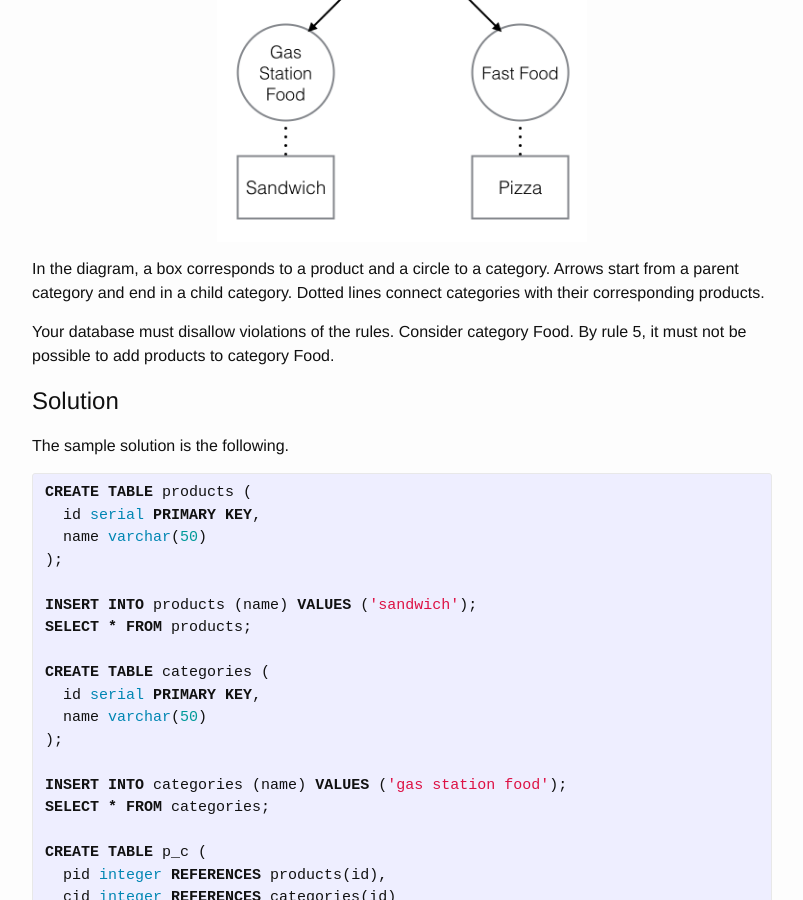
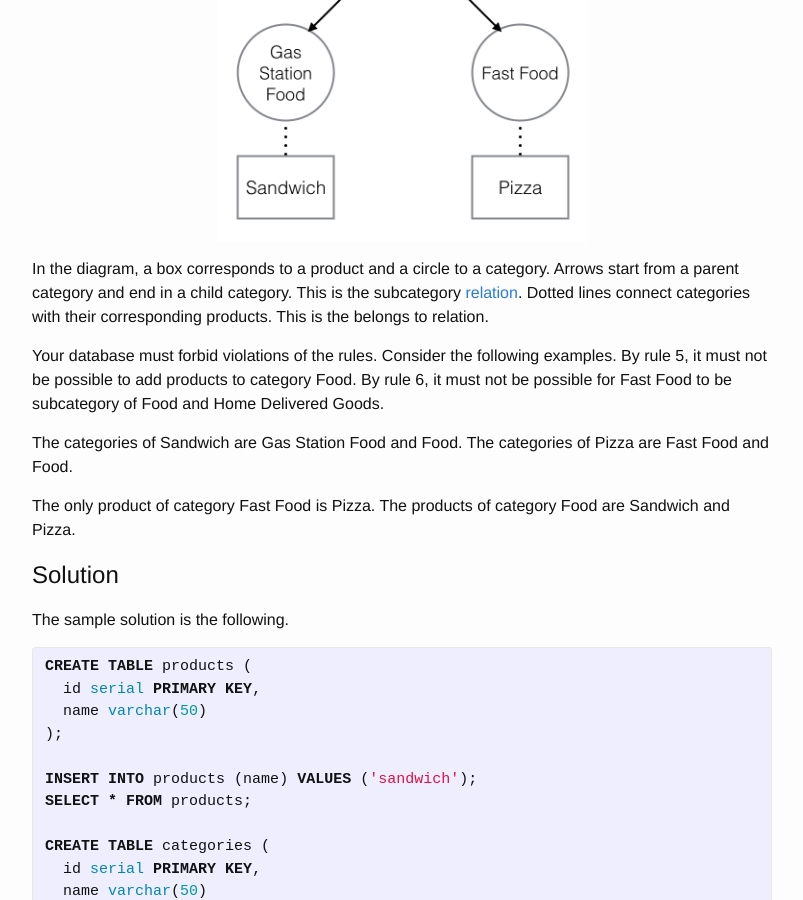
Before and after one commit to mrrusof/mrrusof.github.io, a Jekyll site: the page built from _posts/2016-10-17-the-product-category-problem.markdown, in a window 1280 px wide and 900 px high, scrolled down 809 px. Shown: the whole window, without its empty margins (238-1041 px from the left). Built offline with Jekyll 4.4.1, drawn with Linux system fonts in a browser that asks for light colours; some of the changed text lies outside the part shown.

Commit message:
WIP Write "The Product Category Problem".

```diff
--- a/_posts/2016-10-17-the-product-category-problem.markdown
+++ b/_posts/2016-10-17-the-product-category-problem.markdown
@@ -32,11 +32,20 @@
 
 In the diagram, a box corresponds to a product and a circle to a category.
 Arrows start from a parent category and end in a child category.
+This is the subcategory [relation](https://en.wikipedia.org/wiki/Binary_relation).
 Dotted lines connect categories with their corresponding products.
+This is the belongs to relation.
 
-Your database must disallow violations of the rules.
-Consider category Food.
+Your database must forbid violations of the rules.
+Consider the following examples.
 By rule 5, it must not be possible to add products to category Food.
+By rule 6, it must not be possible for Fast Food to be subcategory of Food and Home Delivered Goods.
+
+The categories of Sandwich are Gas Station Food and Food.
+The categories of Pizza are Fast Food and Food.
+
+The only product of category Fast Food is Pizza.
+The products of category Food are Sandwich and Pizza.
 
 # Solution
 
@@ -155,15 +164,11 @@
 The second part is the construction of two recursive queries, one for rule 7 and one for rule 8.
 The next section includes a reference implementation in Ruby that you can use to understand the semantics of the sample solution.
 
-<!-- <details> -->
+# Database schema
 
-<summary>
-Click here for an explanation of the construction of the database schema.
-</summary>
-<br>
+The following is an explanation of the construction of the database schema.
 
 <b>1. Each product has a name.</b>
-<br>
 <br>
 
 We create a table of products.
@@ -194,7 +199,6 @@
 
 <b>2. Each category has a name.</b>
 <br>
-<br>
 
 We create a table of categories.
 
@@ -224,12 +228,14 @@
 
 <b>3. Each product may belong to one or more categories.</b>
 <br>
-<br>
 
-**TODO**
+Meaning, each product may or may not belong to one or more categories.
+We assume that categories may correspond to multiple products.
+Given these reasons, the belongs to relation is a many-to-many relation.
+The following [associative table (a.k.a. cross-reference table)](https://en.wikipedia.org/wiki/Associative_entity) corresponds to relation belongs to.
 
 {% highlight sql %}
-CREATE TABLE p_c (
+CREATE TABLE belongs_to (
   pid integer REFERENCES products(id),
   cid integer REFERENCES categories(id)
 );
@@ -238,9 +244,9 @@
 Example usage.
 
 {% highlight sql %}
-INSERT INTO p_c (pid, cid) VALUES (1, 1);
+INSERT INTO belongs_to (pid, cid) VALUES (1, 1);
 SELECT products.name AS product, categories.name AS category
-  FROM products, p_c, categories
+  FROM products, belongs_to, categories
   WHERE products.id = pid AND cid = categories.id;
 {% endhighlight %}
 
@@ -254,32 +260,36 @@
 (1 row)
 {% endhighlight %}
 
-<b>4. Each category may have subcategories.</b>
-<br>
+<b>4. Each category may have subcategories.</b><br>
+<b>AND<b><br>
+<b>6. Each category may have only one parent.</b>
 <br>
 
+We address rules 4 and 6 in one step.
+These rules mean that the subcategory relation is a one-to-many relation.
+We implement the subcategory relation by appending an additional attribute to table `categories`.
+
 {% highlight sql %}
-CREATE TABLE sub_c (
-  parent integer REFERENCES categories(id),
-  child integer REFERENCES categories(id)
-);
+ALTER TABLE categories
+  ADD COLUMN parent integer
+  REFERENCES categories(id);
 {% endhighlight %}
 
 Example usage.
 
 {% highlight sql %}
 INSERT INTO categories (name) VALUES ('food');
-INSERT INTO sub_c (parent, child) VALUES (2, 1);
+UPDATE categories SET parent = 2 WHERE id = 1;
 SELECT c1.name AS parent, c2.name AS child
-  FROM sub_c, categories AS c1, categories AS c2
-  WHERE parent = c1.id AND child = c2.id;
+  FROM categories AS c1, categories AS c2
+  WHERE c1.id = c2.parent;
 {% endhighlight %}
 
 Gives.
 
 {% highlight asciidoc  %}
 INSERT 0 1
-INSERT 0 1
+UPDATE 1
  parent |      child
 --------+------------------
  food   | gas station food
@@ -287,7 +297,6 @@
 {% endhighlight %}
 
 <b>5. Categories that have products do not have subcategories.</b>
-<br>
 <br>
 
 {% highlight sql %}
@@ -342,22 +351,17 @@
 (1 row)
 {% endhighlight %}
 
-<!-- </details> -->
-<br>
+# Recursive queries
 
-<!-- <details> -->
+The following is an explanation of the two recursive queries.
 
-<summary>
-Click here for an explanation of the two recursive queries.
-</summary>
+<b>6. You may ask a product for its corresponding categories.</b>
 <br>
 
 For rule 6, we construct SQL function `categories(product_id)` that returns the categories for given product id.
 For example, for product sandwich, the categories are `gas station food` and `food`.
 
 <b>TODO</b>
-
-<b>6. You may ask a product for its corresponding categories.</b>
 
 {% highlight sql %}
 CREATE FUNCTION categories(product_id integer)
@@ -393,6 +397,7 @@
 {% endhighlight %}
 
 <b>7. You may ask a category for its corresponding products.</b>
+<br>
 
 {% highlight sql %}
 CREATE FUNCTION products(category_id integer)
@@ -549,7 +554,7 @@
 food.all_products = [sandwich, pizza]
 {% endhighlight %}
 
-<details>
+<!-- <details> -->
 
 <summary>
 Click here for an explanation of the reference implementation.
@@ -638,7 +643,8 @@
 <br>
 <br>
 
-We declare an array of products and create method <code>Category#add_product</code>.
+Given a category, we record the products that belong to the category in array <code>Category#@products</code>.
+We append products to a category by means of method <code>Category#add_product</code>.
 
 {% highlight ruby %}
 class Category
@@ -676,7 +682,8 @@
 <br>
 <br>
 
-We declare an array of children and create method <code>Category#add_category</code>.
+Given a category, we record the children categories in array <code>Category#@children</code>.
+We append subcategories by means of method <code>Category#add_category</code>.
 
 {% highlight ruby %}
 class Category
@@ -716,7 +723,8 @@
 <br>
 <br>
 
-We constraint methods <code>Category#add_product</code> and <code>Category#add_category</code>.
+This is a constraint on relations belongs to and subcategory.
+We constraint each relation by constraining corresponding methods <code>Category#add_product</code> and <code>Category#add_category</code>.
 
 {% highlight ruby %}
 class Category
@@ -757,7 +765,9 @@
 <br>
 <br>
 
-We create attribute parent attribute that contraints method <code>Category#add_category</code>.
+This is a constraint on subcategory relation.
+We apply the constraint by constraining method <code>Category#add_category</code>.
+We create instance variable <code>Category#@parent</code> to label each category with its parent.
 
 {% highlight ruby %}
 class Category
@@ -804,8 +814,8 @@
 <br>
 <br>
 
-This rule asks for those categories that are reachable from a given product by means of the parent relation.
-We compute the reachable categories in method <code>Product#categories</code>.
+This rule asks for those categories that are ancestors of a given product in the subcategory relation.
+We compute the ancestor categories in method <code>Product#categories</code>.
 For a given product, the computation starts from the categories that contain the product.
 Those categories are recorded in array <code>Product#@parent_categories</code>.
 The array is populated by method <code>Category#add_product</code>.
@@ -867,9 +877,9 @@
 <br>
 <br>
 
-This rule asks that we collect the products of categories that are descendant of a given category.
-We do so by traversing the category graph from parent to leaf descendants.
-We traverse the category graph and collect the corresponding products in method <code>Category#all_products</code>.
+This rule asks that we collect the products of categories that are descendant of a given category in the subcategory relation.
+We do so by traversing the subcategory relation from the given category all the way down to leaf descendants.
+We do the traversal and collect corresponding products in method <code>Category#all_products</code>.
 
 {% highlight ruby %}
 class Category
@@ -901,7 +911,7 @@
 food.all_products = [sandwich, pizza]
 {% endhighlight %}
 
-</details>
+<!-- </details> -->
 <br>
 
 # Other uses of WITH clauses
```
